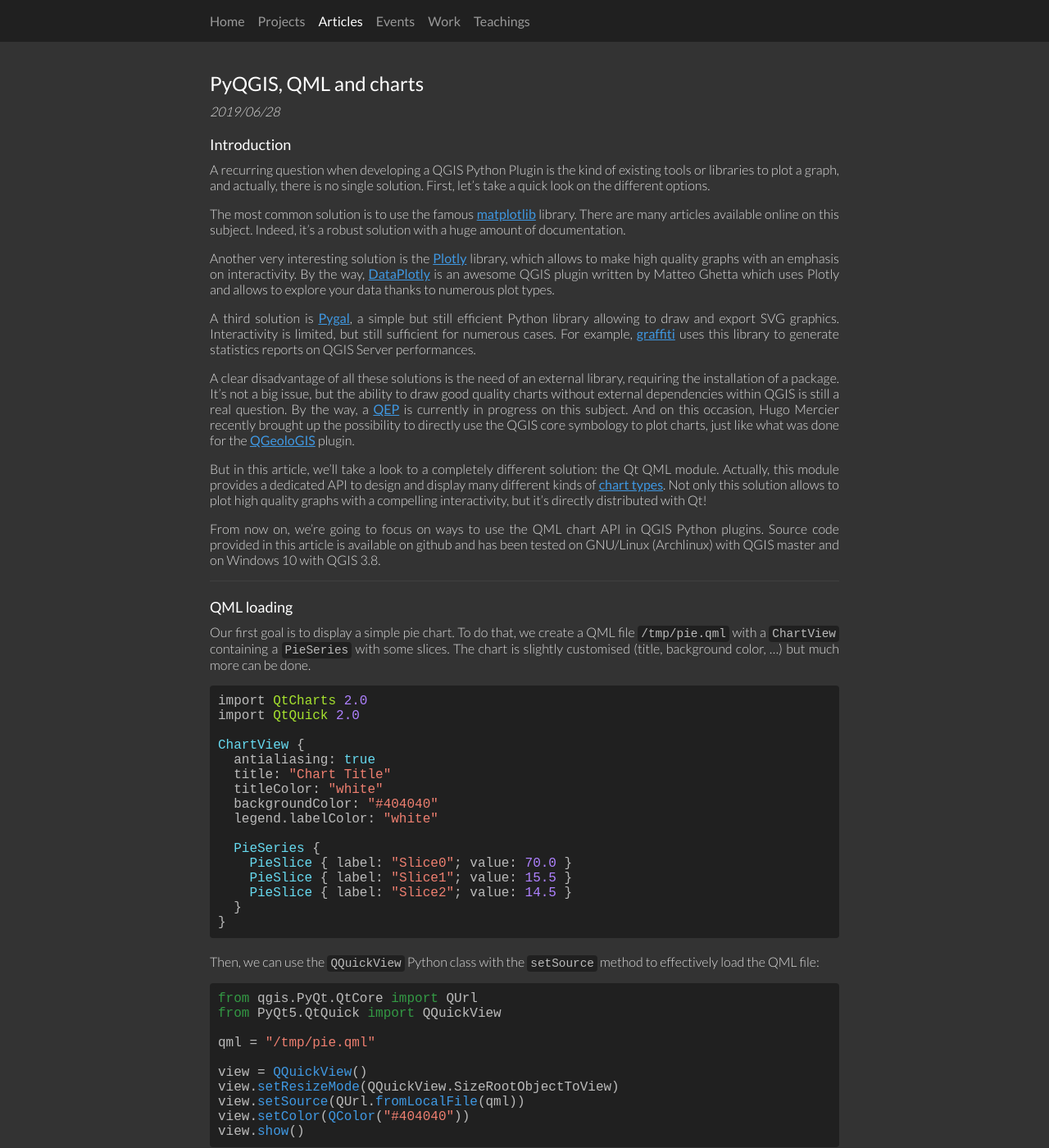
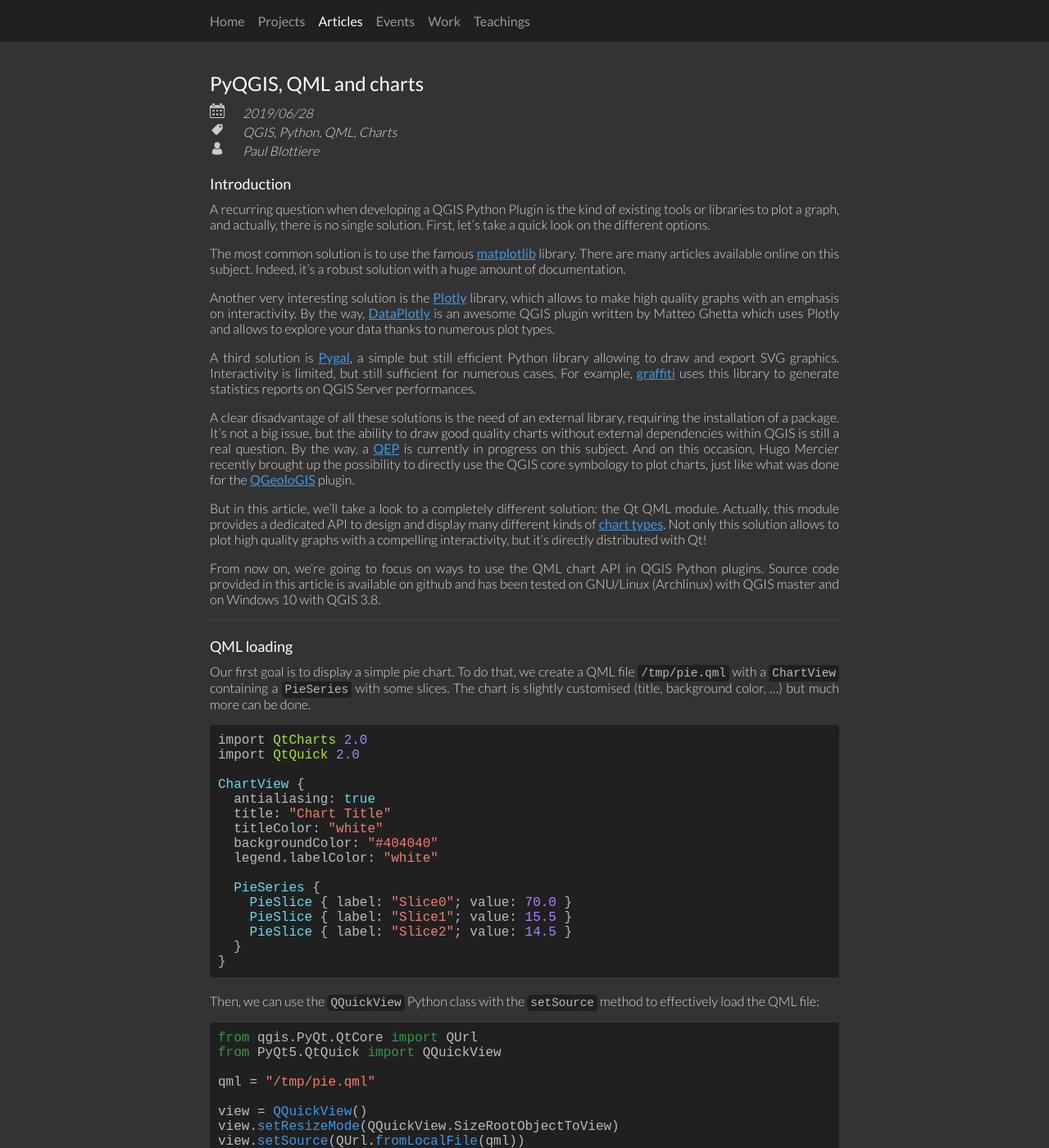
Before and after one commit to pblottiere/pblottiere.github.io, a Jekyll site: the page built from _posts/2019-06-28-qml-part0.md, in a window 1280 px wide and 1400 px high. Shown: the whole window at 82% size. Built offline with Jekyll 4.4.1, drawn with Linux system fonts in a browser that asks for light colours; comment, search, counter and statistics services are not loaded.

Commit message:
Add icons for post

`````diff
--- a/_posts/2019-06-28-qml-part0.md
+++ b/_posts/2019-06-28-qml-part0.md
@@ -6,7 +6,14 @@ active: Articles
 
 # PyQGIS, QML and charts
 
-*2019/06/28*
+{:.post-icon}
+![date]({{ site.baseurl }}/images/posts/calendar.png){:width="18px"} &emsp; *2019/06/28*
+
+{:.post-icon}
+![tags]({{ site.baseurl }}/images/posts/tag.png){:width="18px"} &emsp; *QGIS, Python, QML, Charts*
+
+{:.post-icon}
+![avatar]({{ site.baseurl }}/images/posts/avatar.png){:width="18px"} &emsp; *Paul Blottiere*
 
 ## Introduction
 
@@ -126,7 +133,7 @@ iface.addDockWidget(Qt.LeftDockWidgetArea, widget)
 ````
 
 <br/>
-![image-title-here]({{ site.baseurl }}/images/posts/qml-part0/qgis.png){:class="center-image" width="600px"}
+![docked]({{ site.baseurl }}/images/posts/qml-part0/qgis.png){:class="center-image" width="600px"}
 
 <br/>
 By the way, note that the `status()`{:.inline} method may be used to check for errors:
--- a/_sass/_main.scss
+++ b/_sass/_main.scss
@@ -88,21 +88,6 @@ ul.topnav a:active {
   color: white;
 }
 
-//ul {
-//  font-size: 1.6rem;
-//  font-weight: 400;
-//  text-align: center;
-//
-//  li {
-//    display: inline-block;
-//  }
-//
-//  a {
-//    padding-left: 0px;
-//    text-decoration: none;
-//  }
-//}
-
 a:link {
   color: $color-blue;
   font-weight: 400;
@@ -172,3 +157,7 @@ code.inline {
   border-radius: 4px;
   white-space: nowrap;
 }
+
+.post-icon {
+  margin-bottom: 2px;
+}
`````
Also changed, not shown: images/posts/avatar.png (added), images/posts/calendar.png (added), images/posts/tag.png (added).
